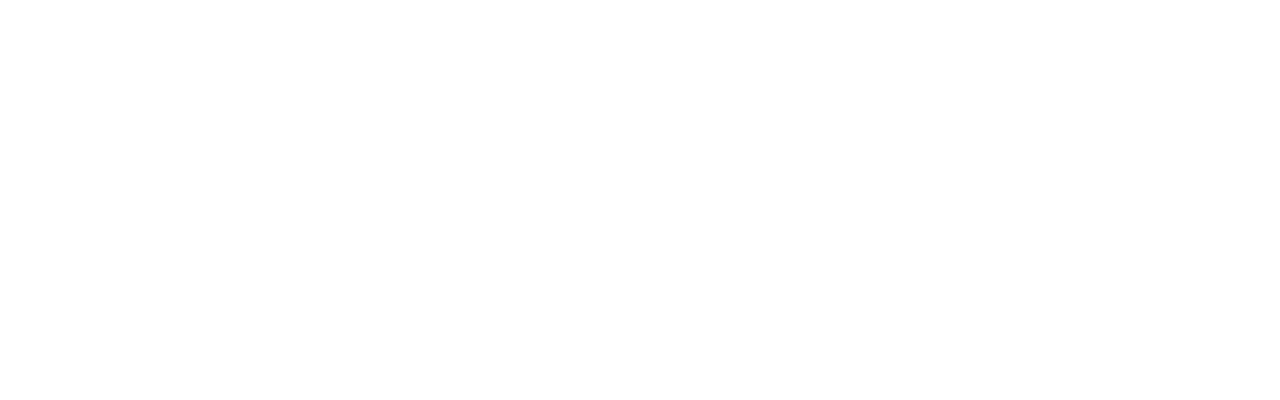
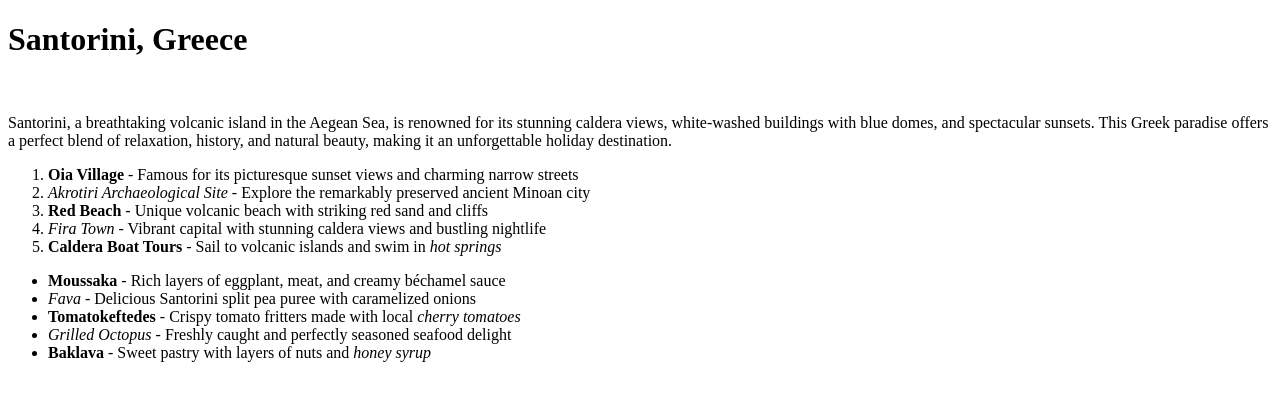
Before and after one commit to acciojob/favorite-holiday-AlbakhshSheikh, a website: page main.html in a window 1280 px wide. Drawn offline with Linux system fonts and the light colour scheme.

Commit message:
created a submission

```diff
--- a/main.html
+++ b/main.html
@@ -1,16 +1,29 @@
 <!DOCTYPE html>
+<html>
+<head>
+    <link rel="stylesheet" href="styles.css">
+</head>
+<body>
+    <h1>Santorini, Greece</h1>
+    <br>
+    <p>Santorini, a breathtaking volcanic island in the Aegean Sea, is renowned for its stunning caldera views, white-washed buildings with blue domes, and spectacular sunsets. This Greek paradise offers a perfect blend of relaxation, history, and natural beauty, making it an unforgettable holiday destination.</p>
 
-<html>
+    <ol>
+        <li><strong>Oia Village</strong> - Famous for its picturesque sunset views and charming narrow streets</li>
+        <li><em>Akrotiri Archaeological Site</em> - Explore the remarkably preserved ancient Minoan city</li>
+        <li><strong>Red Beach</strong> - Unique volcanic beach with striking red sand and cliffs</li>
+        <li><em>Fira Town</em> - Vibrant capital with stunning caldera views and bustling nightlife</li>
+        <li><strong>Caldera Boat Tours</strong> - Sail to volcanic islands and swim in <em>hot springs</em></li>
+    </ol>
 
-<head>
-	<link rel="stylesheet" href="styles.css">
-</head>
+    <ul>
+        <li><strong>Moussaka</strong> - Rich layers of eggplant, meat, and creamy béchamel sauce</li>
+        <li><em>Fava</em> - Delicious Santorini split pea puree with caramelized onions</li>
+        <li><strong>Tomatokeftedes</strong> - Crispy tomato fritters made with local <em>cherry tomatoes</em></li>
+        <li><em>Grilled Octopus</em> - Freshly caught and perfectly seasoned seafood delight</li>
+        <li><strong>Baklava</strong> - Sweet pastry with layers of nuts and <em>honey syrup</em></li>
+    </ul>
 
-<body>
-	<!-- the entire body must be written by student -->
-    <script type="text/javascript" src="./script.js">
-</script>
-
+    <script type="text/javascript" src="./script.js"></script>
 </body>
-
 </html>
```
